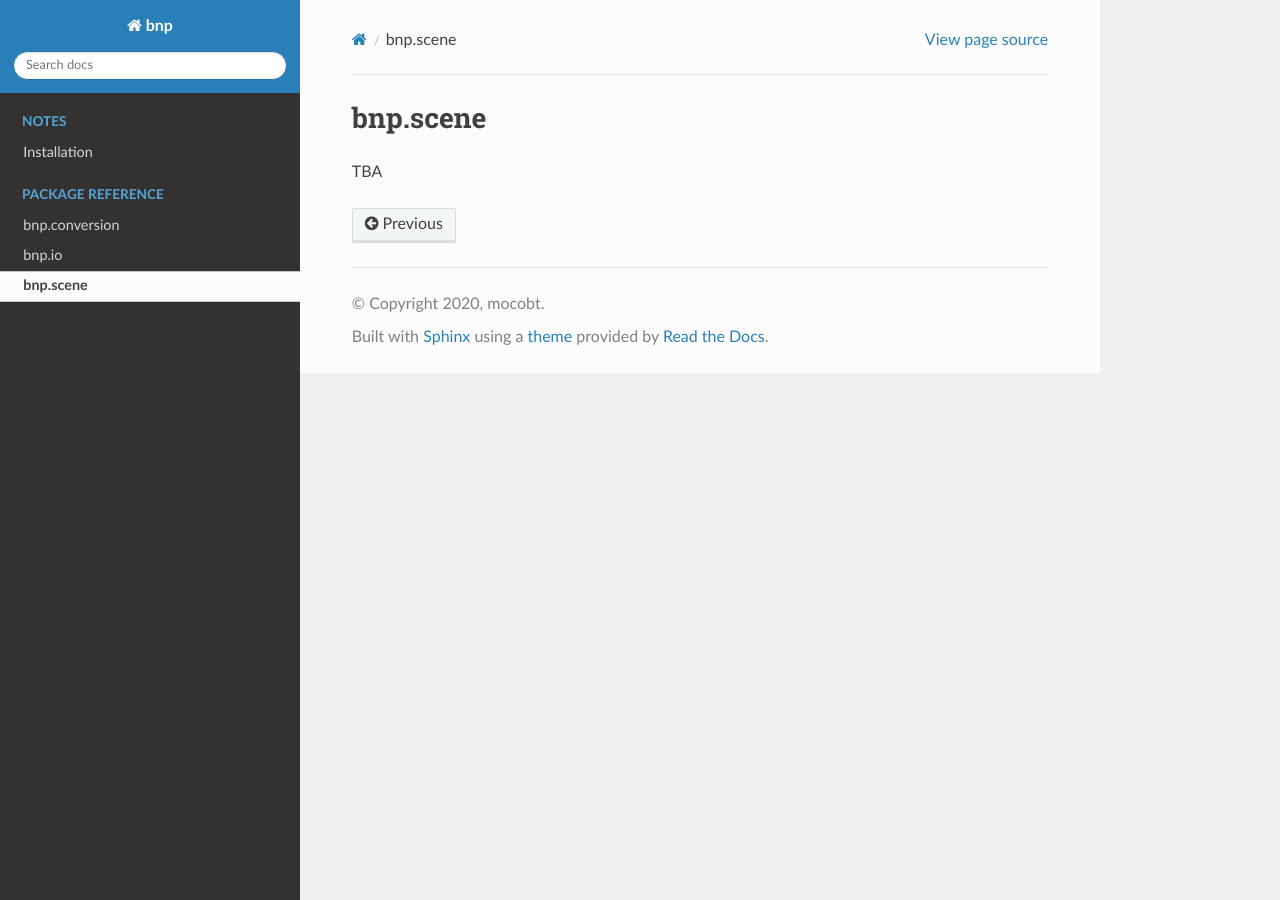
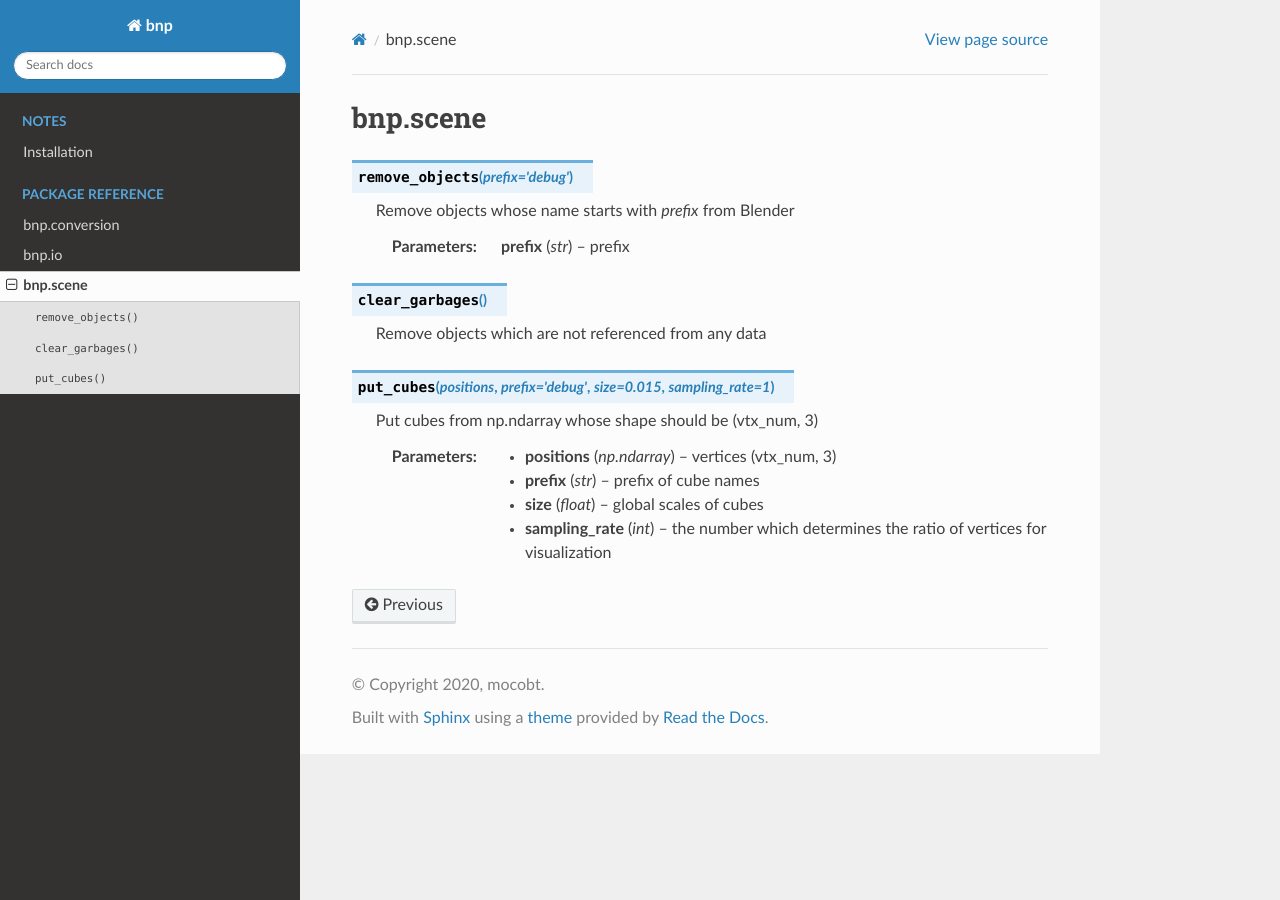
Before and after one commit to j20232/bnp, a Sphinx documentation site: the page built from docs/source/modules/scene.rst, in a window 1280 px wide. Built offline with Sphinx 7.4.7 and the Read the Docs theme 2.0.0, drawn with Linux system fonts in a browser that asks for light colours.

Commit message:
update documents

```diff
--- a/docs/source/modules/scene.rst
+++ b/docs/source/modules/scene.rst
@@ -1,4 +1,23 @@
 bnp.scene
 =====================
 
-TBA
+.. py:function:: remove_objects(prefix="debug")
+
+    Remove objects whose name starts with `prefix` from Blender
+
+    :param str prefix: prefix
+
+
+.. py:function:: clear_garbages()
+
+    Remove objects which are not referenced from any data
+
+
+.. py:function:: put_cubes(positions, prefix="debug", size=0.015, sampling_rate=1)
+
+    Put cubes from np.ndarray whose shape should be (vtx_num, 3)
+
+    :param np.ndarray positions: vertices (vtx_num, 3)
+    :param str prefix: prefix of cube names
+    :param float size: global scales of cubes
+    :param int sampling_rate: the number which determines the ratio of vertices for visualization
```
